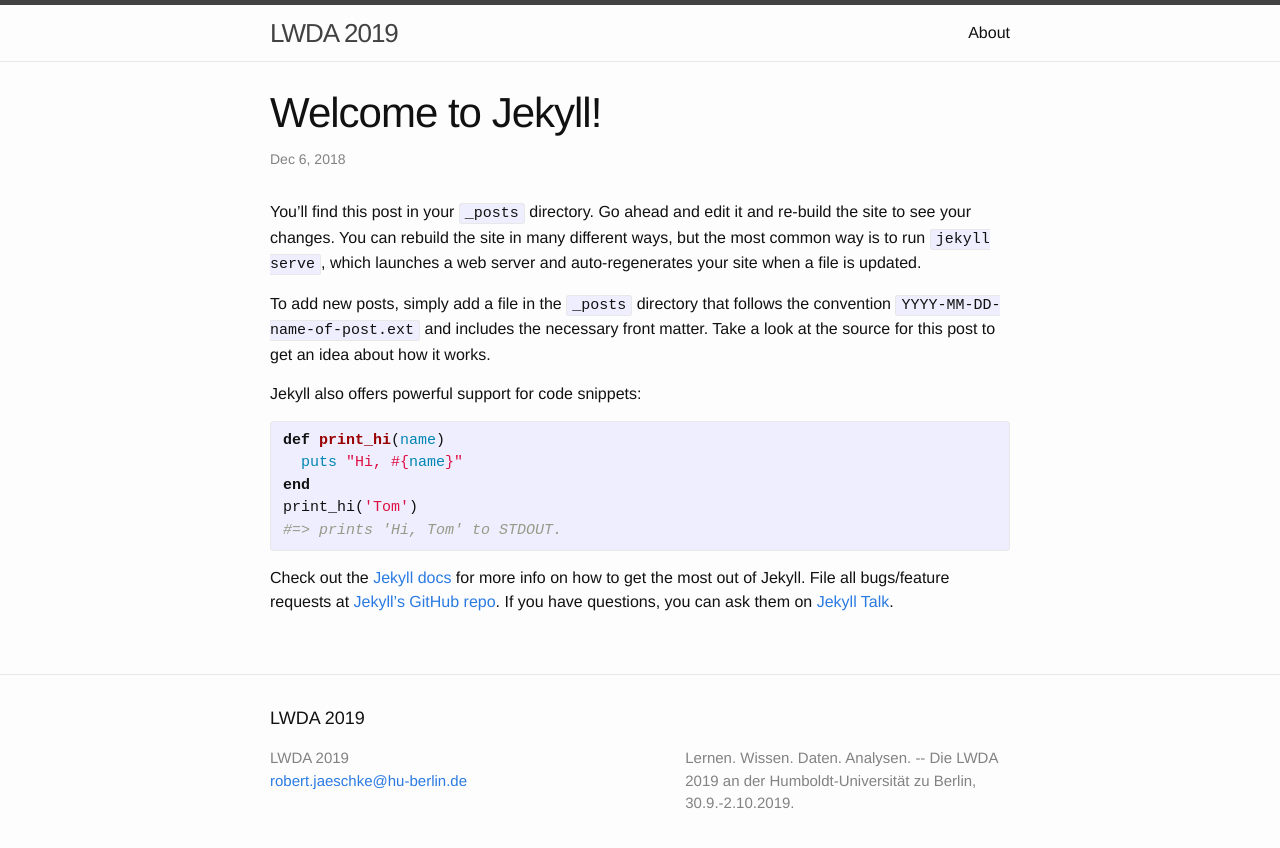
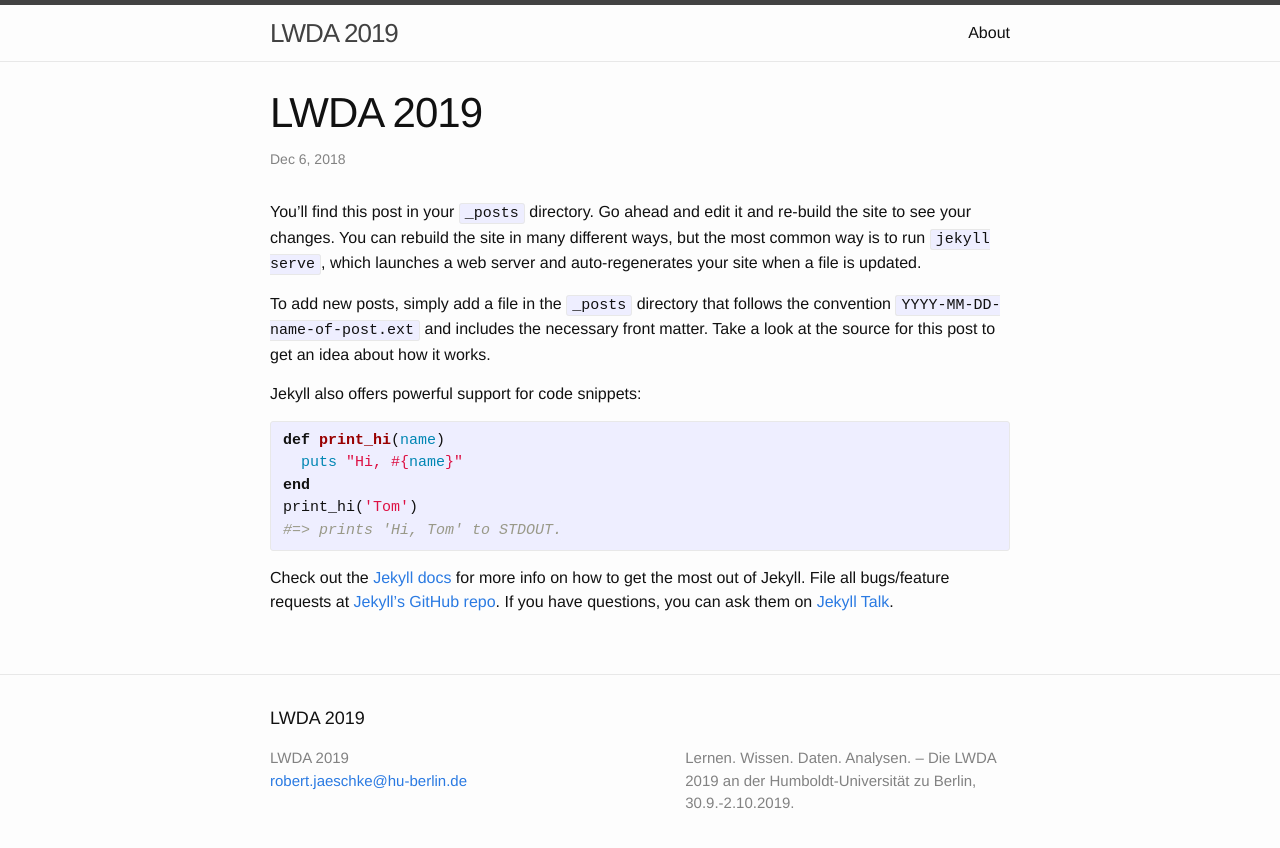
Before and after one commit to rjoberon/LWDA2019, a Jekyll site: the page built from _posts/2018-12-06-welcome-to-jekyll.markdown, in a window 1280 px wide. Shown: the top 848 px of the page. Built offline with Jekyll 4.4.1, drawn with Linux system fonts in a browser that asks for light colours.

Commit message:
fixed typo

```diff
--- a/_config.yml
+++ b/_config.yml
@@ -9,7 +9,7 @@
 title: LWDA 2019
 email: robert.jaeschke@hu-berlin.de
 description: > # this means to ignore newlines until "baseurl:"
-  Lernen. Wissen. Daten. Analysen. -- Die LWDA 2019 an der Humboldt-Universität zu Berlin, 30.9.-2.10.2019.
+  Lernen. Wissen. Daten. Analysen. – Die LWDA 2019 an der Humboldt-Universität zu Berlin, 30.9.-2.10.2019.
 baseurl: /ibi/lwda2019
 url: https://pages.cms.hu-berlin.de
 
--- a/_posts/2018-12-06-welcome-to-jekyll.markdown
+++ b/_posts/2018-12-06-welcome-to-jekyll.markdown
@@ -1,6 +1,6 @@
 ---
 layout: post
-title:  "Welcome to Jekyll!"
+title:  "LWDA 2019"
 date:   2018-12-06 14:22:55 +0100
 categories: jekyll update
 ---
```
